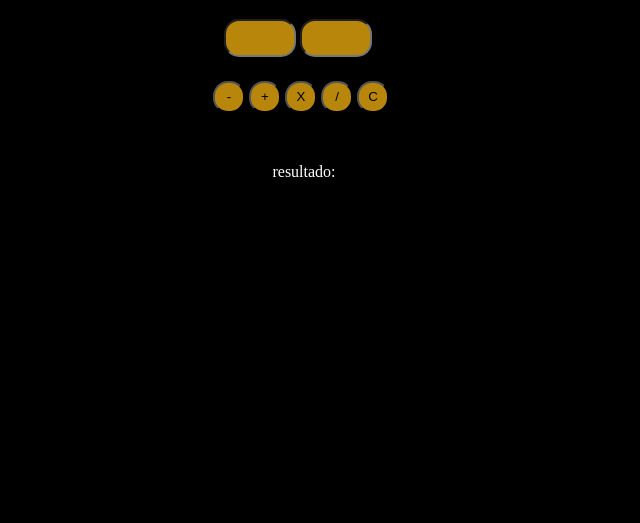
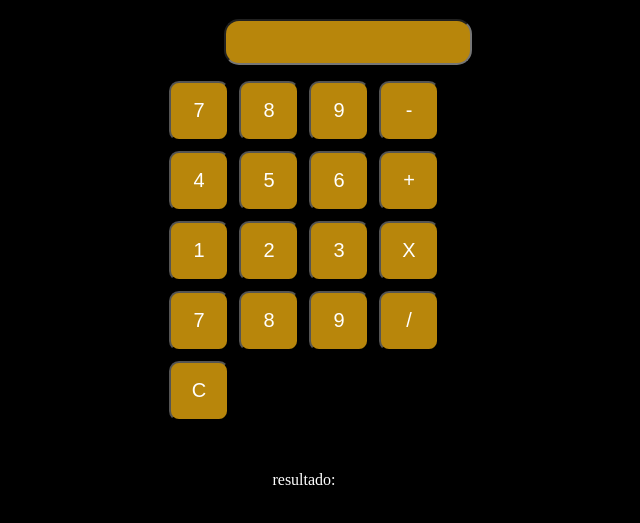
Before and after one commit to joaogabriel689/calculadora, a plain HTML site: page index.html in a window 1280 px wide. Shown: the part 61-584 px from the top of the page, without its empty margins (336-976 px from the left). Drawn offline with Linux system fonts and the light colour scheme.

Commit message:
adicionando os numeros

```diff
--- a/index.html
+++ b/index.html
@@ -15,34 +15,31 @@
         }
         #tn1{
             border-radius: 15px;
-            width: 4rem;
-            height: 2rem;
+            width: 240px;
+            height: 40px;
             background-color: darkgoldenrod;
-            margin: auto;
-        }
-        #tn2{
-            border-radius: 15px;
-            width: 4rem;
-            height: 2rem;
-            background-color: darkgoldenrod;
+            position: relative;
+            justify-content: center;
+            display: flex;
             margin: auto;
         }
         .botoesc{
+            width: 60px;
+            height: 60px;
+            font-size: 20px;
+            border-radius: 10px;
             background-color: darkgoldenrod;
-            width: 2rem;
-            height: 2rem;
-            border-radius: 15px;
-            margin: auto;
+            color: white;
             cursor: pointer;
+            transition: background-color 0.2s, transform 0.1s;
         }
         #areabotao{
-            flex-direction: column;
-            width: 12rem;
-            height: 2rem;
-            margin-top: 30px;
-            margin: auto;
-            padding-left: 10px;
-            gap: initial;
+            display: grid;
+            grid-template-columns: repeat(4,60px);
+            grid-gap: 10px;
+            justify-content: center;
+            margin-top: 20px;
+
         }
         #res{
             color: white;
@@ -58,8 +55,7 @@
         }
         .botoesc:hover{
             background-color: rgb(255, 188, 19);
-            width: 3rem;
-            height: 3rem;
+            transform: scale(1.1);
         }
     </style>
 </head>
@@ -67,65 +63,47 @@
     <h1>calculadora simples</h1>
     <div id="areanumeros">
         <input type="number" id="tn1">
-        <input type="number" id="tn2">
     </div>
     <div id="areabotao">
+        <input type="button" value="7" id="7" class="botoesc" onclick="addnumber('7')">
+        <input type="button" value="8" id="8" class="botoesc" onclick="addnumber('8')">
+        <input type="button" value="9" id="9" class="botoesc" onclick="addnumber('9')">
         <input type="button" value="-" id="subtrair" onclick="calcular('-')" class="botoesc">
+
+
+        <input type="button" value="4" id="4" class="botoesc" onclick="addnumber('4')">
+        <input type="button" value="5" id="5" class="botoesc" onclick="addnumber('5')">
+        <input type="button" value="6" id="6" class="botoesc" onclick="addnumber('6')">
         <input type="button" value="+" id="somar" onclick="calcular('+')" class="botoesc">
+
+
+        <input type="button" value="1" id="1" class="botoesc" onclick="addnumber('1')">
+        <input type="button" value="2" id="2" class="botoesc" onclick="addnumber('2')">
+        <input type="button" value="3" id="3" class="botoesc" onclick="addnumber('3')">
         <input type="button" value="X" id="mutiplicar" onclick="calcular('*')" class="botoesc">
+
+
+        <input type="button" value="7" id="7" class="botoesc" onclick="addnumber('7')">
+        <input type="button" value="8" id="8" class="botoesc" onclick="addnumber('8')">
+        <input type="button" value="9" id="9" class="botoesc" onclick="addnumber('9')">
         <input type="button" value="/" id="dividir" onclick="calcular('/')" class="botoesc">
-        <input type="button" value="C" onclick="res.innerHTML='Resultado:'" class="botoesc">
 
+        <input type="button" value="C" onclick="limpar()" class="botoesc">
     </div>
 
     <p id="res">resultado:</p>
     <script>
         var res = document.getElementById("res")
-/*
-        function somar(){
-            var tn1 = document.getElementById("tn1")
-            var tn2 = document.getElementById("tn2")
-            var n1 = Number(tn1.value)
-            var n2 = Number(tn2.value)
-            var resultado = n1 + n2
+        var visor = document.getElementById("tn1")
 
-            res.innerHTML = `Resultado: ${resultado}`
+       function addnumber(number){
+        visor.value += number
+       }
+       function limpar(){
+        visor.value = ""
+        res.innerHTML = `resutado:`
+       }
 
-        }
-        function subtrair(){
-            var tn1 = document.getElementById("tn1")
-            var tn2 = document.getElementById("tn2")
-            var n1 = Number(tn1.value)
-            var n2 = Number(tn2.value)
-            var resultado = n1 - n2
-
-            res.innerHTML = `Resultado: ${resultado}`
-
-        }
-        function multiplicar(){
-            var tn1 = document.getElementById("tn1")
-            var tn2 = document.getElementById("tn2")
-            var n1 = Number(tn1.value)
-            var n2 = Number(tn2.value)
-            var resultado = n1 * n2
-
-            res.innerHTML = `Resultado: ${resultado}`
-
-        }
-        function dividir(){
-            var tn1 = document.getElementById("tn1")
-            var tn2 = document.getElementById("tn2")
-            var n1 = Number(tn1.value)
-            var n2 = Number(tn2.value)
-            var resultado = n1 / n2
-
-            if (n2 === 0){
-                res.innerHTML = `nao é possivel dividir por zero`
-            }else{
-                res.innerHTML = `Resultado: ${resultado}`
-            }
-        }
-        */
         function calcular(op){
             var tn1 = document.getElementById("tn1")
             var tn2 = document.getElementById("tn2")
```
